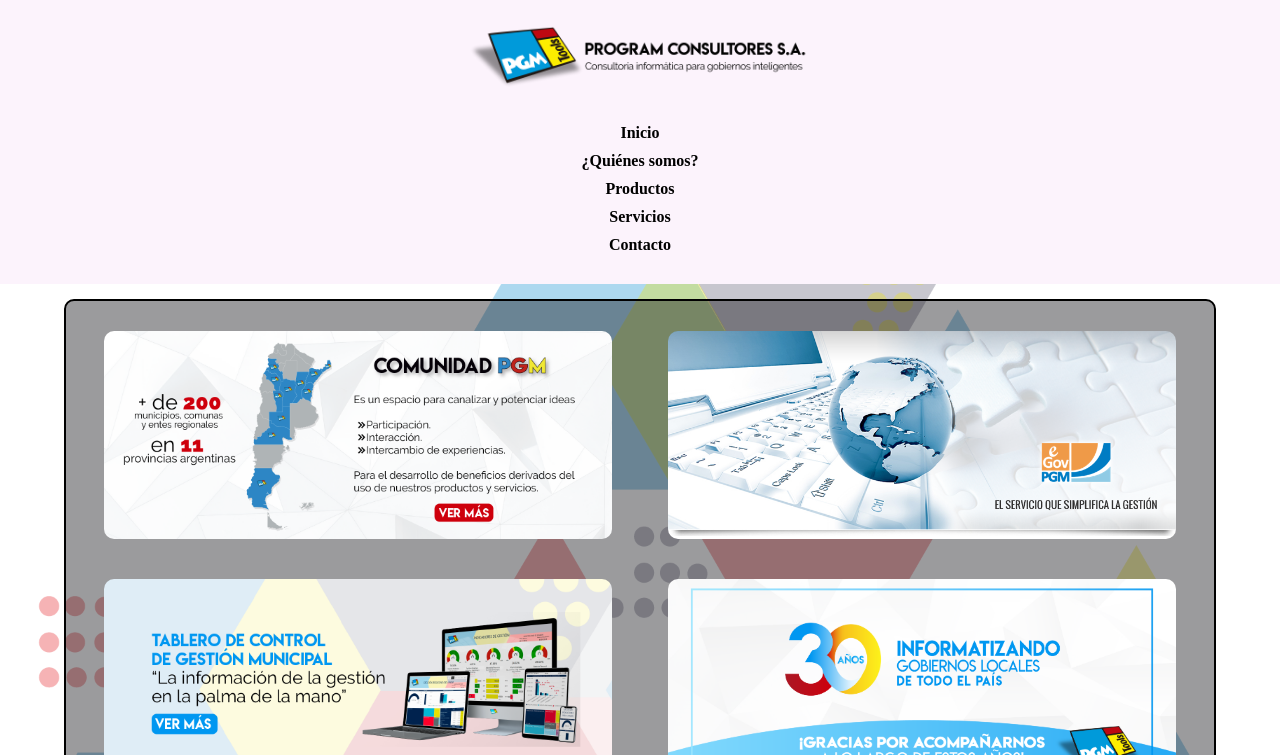
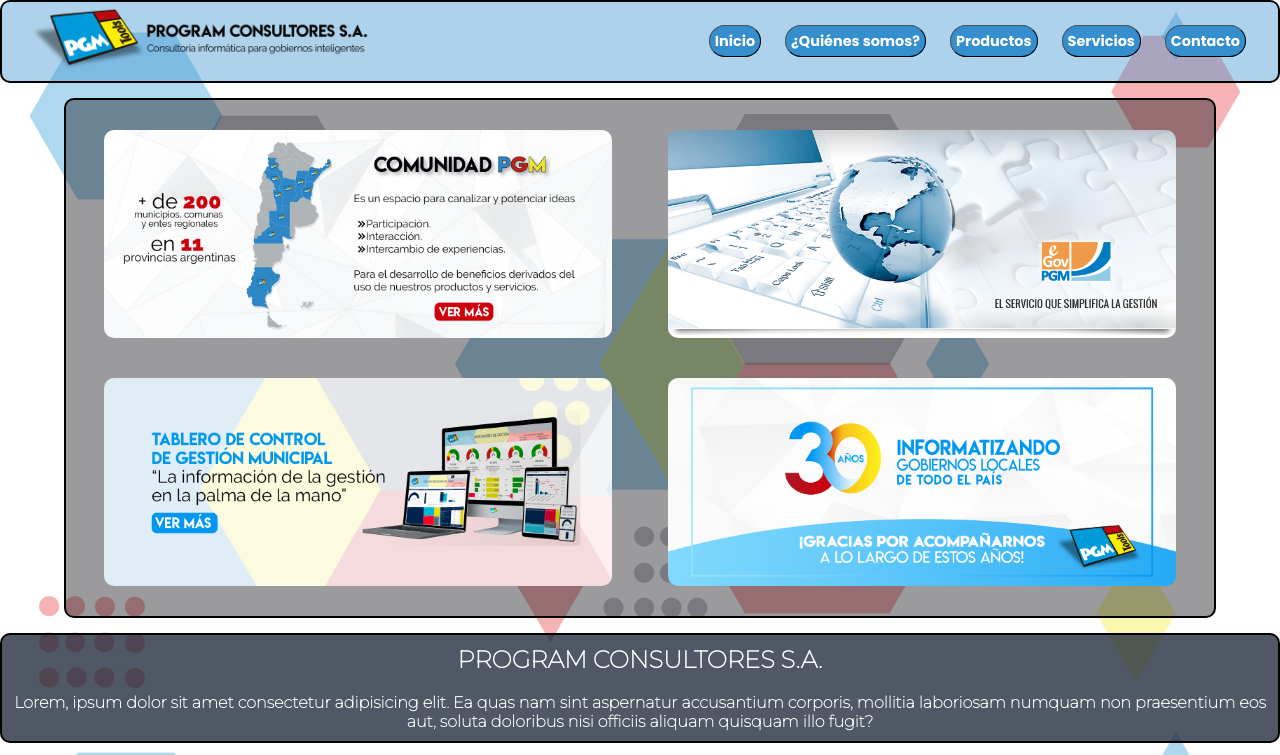
Before and after one commit to StefanoDuri1/ProyectoGIT, a plain HTML site: page index.html in a window 1280 px wide. Shown: the top 755 px of the page. Drawn offline with nearby package versions, Linux system fonts and the light colour scheme.

Commit message:
Modifico nav responsive

```diff
--- a/css/style.css
+++ b/css/style.css
@@ -12,7 +12,9 @@
 /* Barra de navegación */
 
 header{
-    background-color: rgb(252, 243, 252);
+    background: rgba(53,142,205,.40);
+    border: 2px solid black;
+    border-radius: 10px;
 }
 
 .headerContainer {
@@ -25,7 +27,7 @@
 
 .imgLogo img{
     width: 400px;
-    padding: 25px 30px;
+    padding: 5px 30px;
 }
 
 .main-nav {
@@ -38,18 +40,39 @@
 
 .main-nav__item {
     padding: 5px 12px;
+    margin: 5px 0px;
 }
 
 .main-nav__item a {
     text-decoration: none;
+    font-family: 'Poppins', sans-serif;
+    font-size: .9em;
     font-weight: bold;
-    color: #000;
+    color: #fff;
+    border: outset 1px black;
+    border-radius: 50px;
+    background-color: #358ecd;
+    padding: 5px;
 }
 
 .main-nav__item a:hover {
-    color: blue;
+    color: black;
 }
 
+@media (min-width: 720px) {
+
+    .headerContainer {
+        flex-direction: row;
+        justify-content: space-between;
+    }
+
+    .main-nav {
+        flex-direction: row;
+        margin: 0%;
+        padding-bottom: 0%;
+        padding-right: 20px;
+    }
+}
 
 /* nav{
     background: url(/imagenes/banner.jpg);
```
